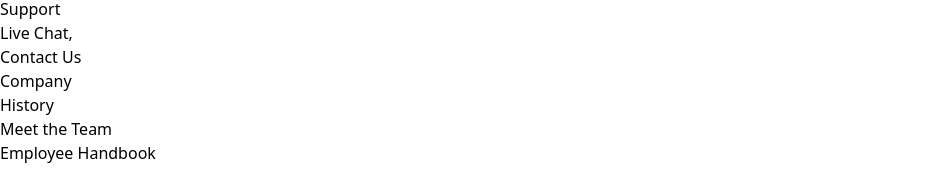
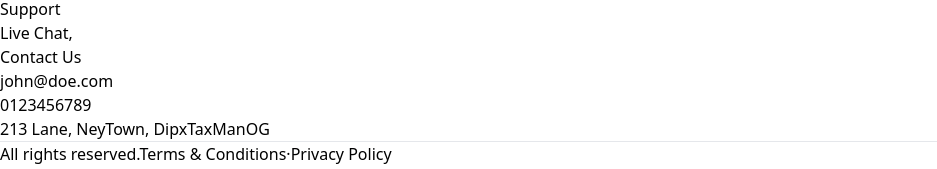
Before and after one commit to aryal05/React-Projects, a React (Vite) app in the folder New folder/vite/: page / in a window 1280 px wide. Shown: the part 2768-2937 px from the top of the page, without its empty margins (0-937 px from the left). Built offline with nearby package versions, Linux system fonts and the light colour scheme.

Commit message:
fotter section copyrights

```diff
--- a/New folder/vite/src/components/footer/Footer.jsx
+++ b/New folder/vite/src/components/footer/Footer.jsx
@@ -5,7 +5,7 @@ const Footer = () => {
     { id: 1, title: "About Us", infos: ["Company", "History","Meet the Team","Employee Handbook","Careers"] },
     { id: 1, title: "Our Services", infos: ["Web Development","Web Design","Marketing", "Google Ads"] },
     { id: 1, title: "Helpful Links", infos: ["FAQs","Support","Live Chat,"] },
-    { id: 1, title: "Contact Us", infos: ["Company", "History","Meet the Team","Employee Handbook","Careers"]},
+    { id: 1, title: "Contact Us", infos: ["john@doe.com","0123456789","213 Lane, NeyTown, DipxTaxManOG"]},
 
   ];
 
@@ -27,8 +27,39 @@ const Footer = () => {
               </div>
             ))}
           </div>
+          <hr  className="border-gray-600"/>
+          <div class="pt-6">
+      <div class="text-center sm:flex sm:justify-between sm:text-left">
+        <p class="text-sm text-gray-400">
+          <span class="block sm:inline">All rights reserved.</span>
+
+          <a
+            class="inline-block text-teal-500 underline transition hover:text-teal-500/75"
+            href="/"
+          >
+            Terms & Conditions
+          </a>
+
+          <span>&middot;</span>
+
+          <a
+            class="inline-block text-teal-500 underline transition hover:text-teal-500/75"
+            href="/"
+          >
+            Privacy Policy
+          </a>
+        </p>
+
+        <p class="mt-4 text-sm text-gray-500 sm:order-first sm:mt-0">
+          &copy; 2022 Company Name
+        </p>
+      </div>
+    </div>
+  </div>
         </div>
-      </div>
+
+
+
     </>
   );
 }
```
